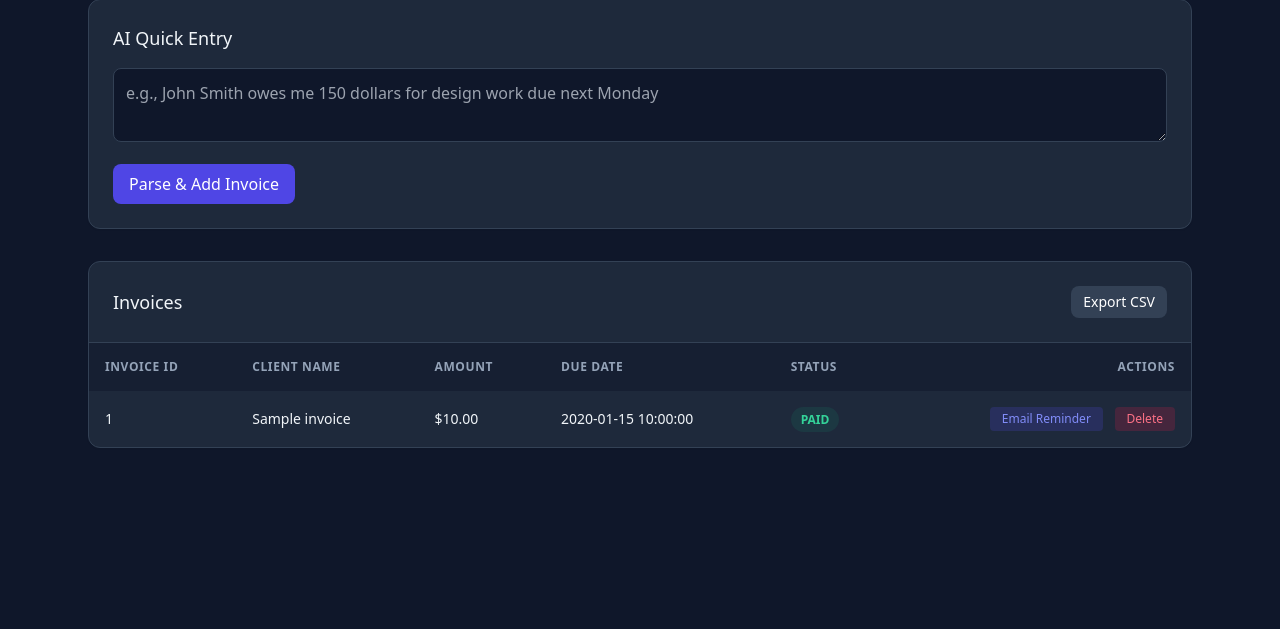
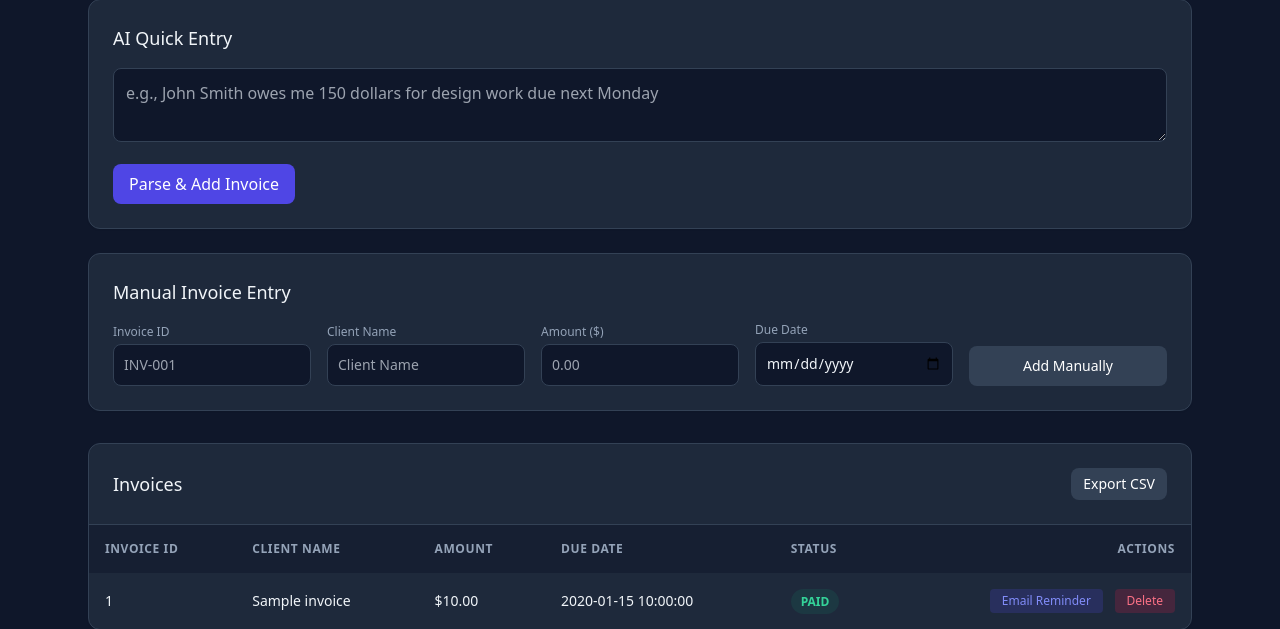
Before and after one commit to ajcrewz2003/Payback-ai, a FastAPI app: page / in a window 1280 px wide. Shown: the part 239-868 px from the top of the page. Before the commit the page ends 687 px from the top, so only its background shows below. Run offline with FastAPI, Linux system fonts and the light colour scheme; a database or web service that is not in the repository returns one stand-in record (values such as "Sample title"); some libraries are stand-ins or nearby versions.

Commit message:
fix: restore manual invoice entry form alongside email features

```diff
--- a/templates/index.html
+++ b/templates/index.html
@@ -30,11 +30,37 @@
         </div>
 
         <!-- AI Quick Entry -->
-        <div class="bg-slate-800 p-6 rounded-xl border border-slate-700 shadow-sm mb-8">
+        <div class="bg-slate-800 p-6 rounded-xl border border-slate-700 shadow-sm mb-6">
             <h2 class="text-lg font-medium mb-4">AI Quick Entry</h2>
             <form id="ai-form" class="space-y-4">
                 <textarea id="ai-prompt" rows="2" class="w-full bg-slate-900 border border-slate-700 rounded-lg p-3 text-slate-100 focus:outline-none focus:border-indigo-500" placeholder="e.g., John Smith owes me 150 dollars for design work due next Monday"></textarea>
                 <button type="submit" class="bg-indigo-600 hover:bg-indigo-700 text-white px-4 py-2 rounded-lg font-medium transition">Parse & Add Invoice</button>
+            </form>
+        </div>
+
+        <!-- Manual Invoice Entry -->
+        <div class="bg-slate-800 p-6 rounded-xl border border-slate-700 shadow-sm mb-8">
+            <h2 class="text-lg font-medium mb-4">Manual Invoice Entry</h2>
+            <form id="manual-form" class="grid grid-cols-1 md:grid-cols-5 gap-4 items-end">
+                <div>
+                    <label class="block text-xs font-medium text-slate-400 mb-1">Invoice ID</label>
+                    <input type="text" id="manual-invoice-id" required class="w-full bg-slate-900 border border-slate-700 rounded-lg p-2.5 text-slate-100 text-sm focus:outline-none focus:border-indigo-500" placeholder="INV-001">
+                </div>
+                <div>
+                    <label class="block text-xs font-medium text-slate-400 mb-1">Client Name</label>
+                    <input type="text" id="manual-client-name" required class="w-full bg-slate-900 border border-slate-700 rounded-lg p-2.5 text-slate-100 text-sm focus:outline-none focus:border-indigo-500" placeholder="Client Name">
+                </div>
+                <div>
+                    <label class="block text-xs font-medium text-slate-400 mb-1">Amount ($)</label>
+                    <input type="number" step="0.01" id="manual-amount" required class="w-full bg-slate-900 border border-slate-700 rounded-lg p-2.5 text-slate-100 text-sm focus:outline-none focus:border-indigo-500" placeholder="0.00">
+                </div>
+                <div>
+                    <label class="block text-xs font-medium text-slate-400 mb-1">Due Date</label>
+                    <input type="date" id="manual-due-date" required class="w-full bg-slate-900 border border-slate-700 rounded-lg p-2.5 text-slate-100 text-sm focus:outline-none focus:border-indigo-500">
+                </div>
+                <div>
+                    <button type="submit" class="w-full bg-slate-700 hover:bg-slate-600 text-white p-2.5 rounded-lg text-sm font-medium transition">Add Manually</button>
+                </div>
             </form>
         </div>
 
@@ -78,7 +104,7 @@
                         </tr>
                         {% else %}
                         <tr>
-                            <td colspan="6" class="p-6 text-center text-slate-400">No invoices found. Use AI entry above to create one!</td>
+                            <td colspan="6" class="p-6 text-center text-slate-400">No invoices found. Use AI entry or manual entry above to create one!</td>
                         </tr>
                         {% endfor %}
                     </tbody>
@@ -120,6 +146,24 @@
             });
             if (res.ok) location.reload();
             else alert('Failed to create invoice via AI.');
+        });
+
+        document.getElementById('manual-form').addEventListener('submit', async (e) => {
+            e.preventDefault();
+            const data = {
+                invoice_id: document.getElementById('manual-invoice-id').value,
+                client_name: document.getElementById('manual-client-name').value,
+                amount: parseFloat(document.getElementById('manual-amount').value),
+                due_date: document.getElementById('manual-due-date').value,
+                status: 'FRIENDLY'
+            };
+            const res = await fetch('/add-invoice', {
+                method: 'POST',
+                headers: { 'Content-Type': 'application/json' },
+                body: JSON.stringify(data)
+            });
+            if (res.ok) location.reload();
+            else alert('Failed to create manual invoice.');
         });
 
         async function deleteInvoice(id) {
```
